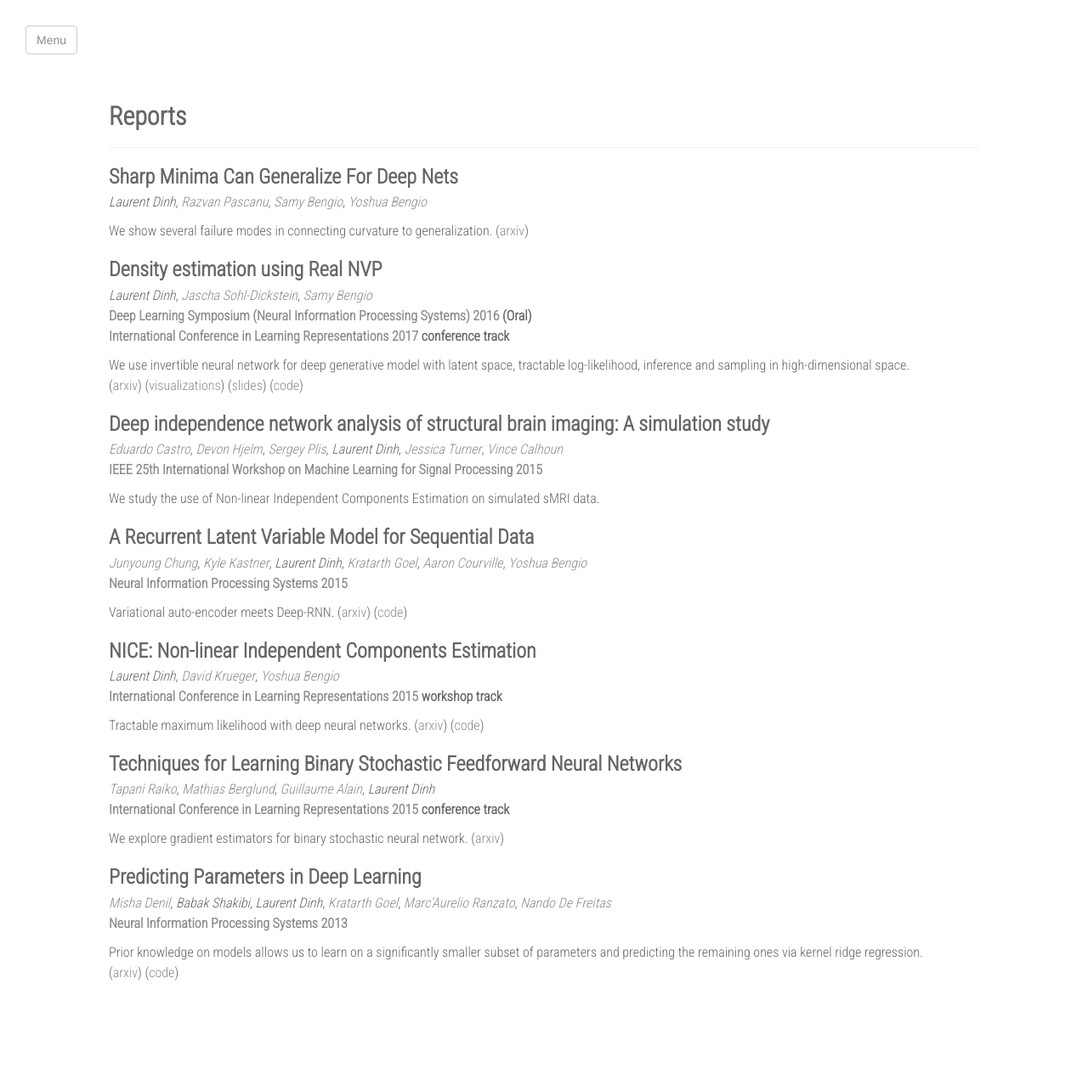
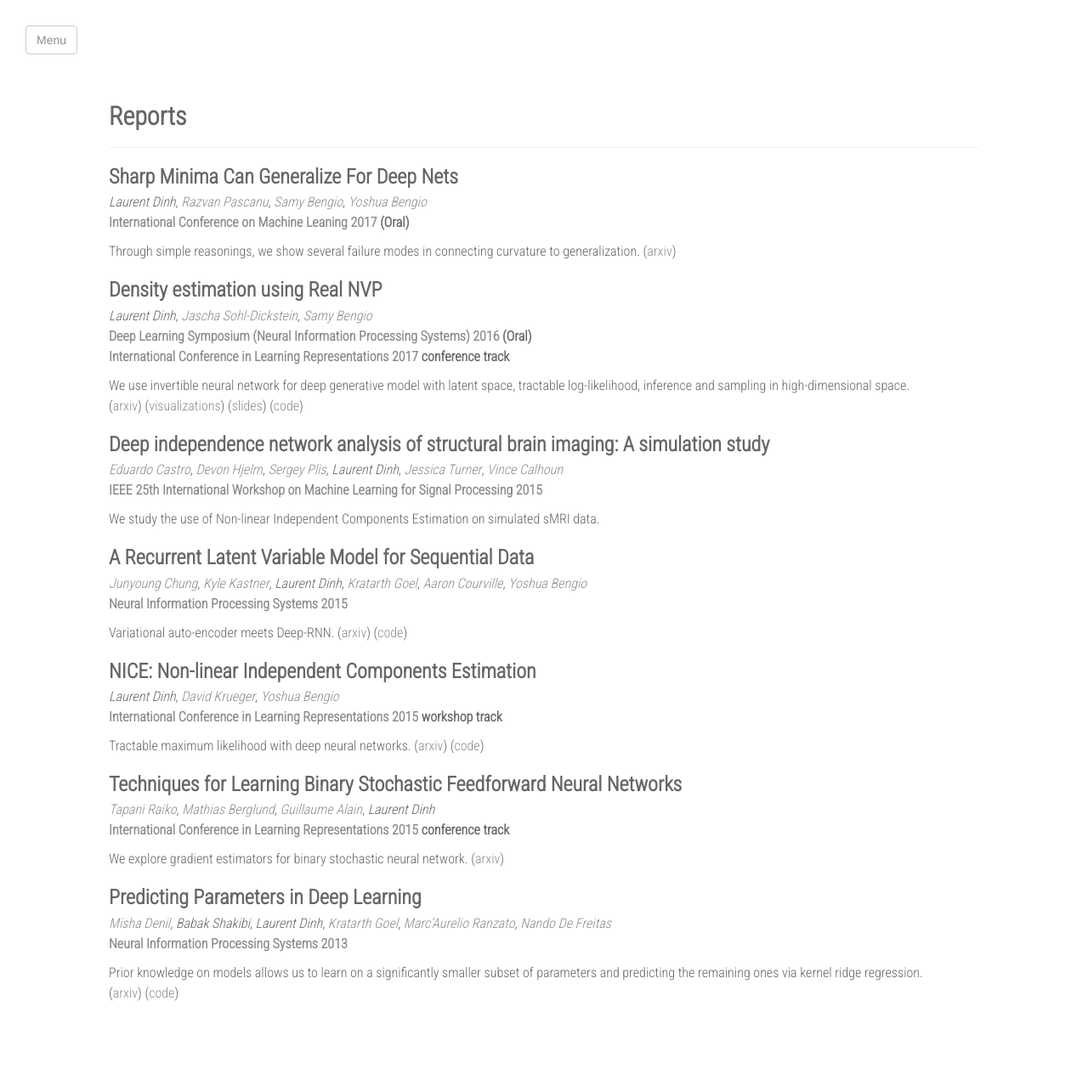
Before and after one commit to laurent-dinh/laurent-dinh.github.io, a Jekyll site: the page built from publications.md, in a window 1280 px wide. Shown: the whole page at 85% size. Built offline with Jekyll 4.4.1, drawn with Linux system fonts in a browser that asks for light colours; nearby versions of some CDN libraries; before the commit the page ends 1247 px from its top, so only the background shows below that.

Commit message:
Accepted at ICML

```diff
--- a/publications.md
+++ b/publications.md
@@ -7,8 +7,9 @@ permalink: /reports/
 
 ### Sharp Minima Can Generalize For Deep Nets
 *Laurent&nbsp;Dinh*, [*Razvan&nbsp;Pascanu*](https://sites.google.com/view/razp), [*Samy&nbsp;Bengio*](http://bengio.abracadoudou.com/), [*Yoshua&nbsp;Bengio*](http://www.iro.umontreal.ca/~bengioy/)
+[**International Conference on Machine Leaning 2017**](https://2017.icml.cc/) **(Oral)**
 
-We show several failure modes in connecting curvature to generalization. ([arxiv](https://arxiv.org/abs/1703.04933))
+Through simple reasonings, we show several failure modes in connecting curvature to generalization. ([arxiv](https://arxiv.org/abs/1703.04933))
 
 ### Density estimation using Real NVP
 *Laurent&nbsp;Dinh*, [*Jascha&nbsp;Sohl-Dickstein*](http://www.sohldickstein.com/), [*Samy&nbsp;Bengio*](http://bengio.abracadoudou.com/)
```
